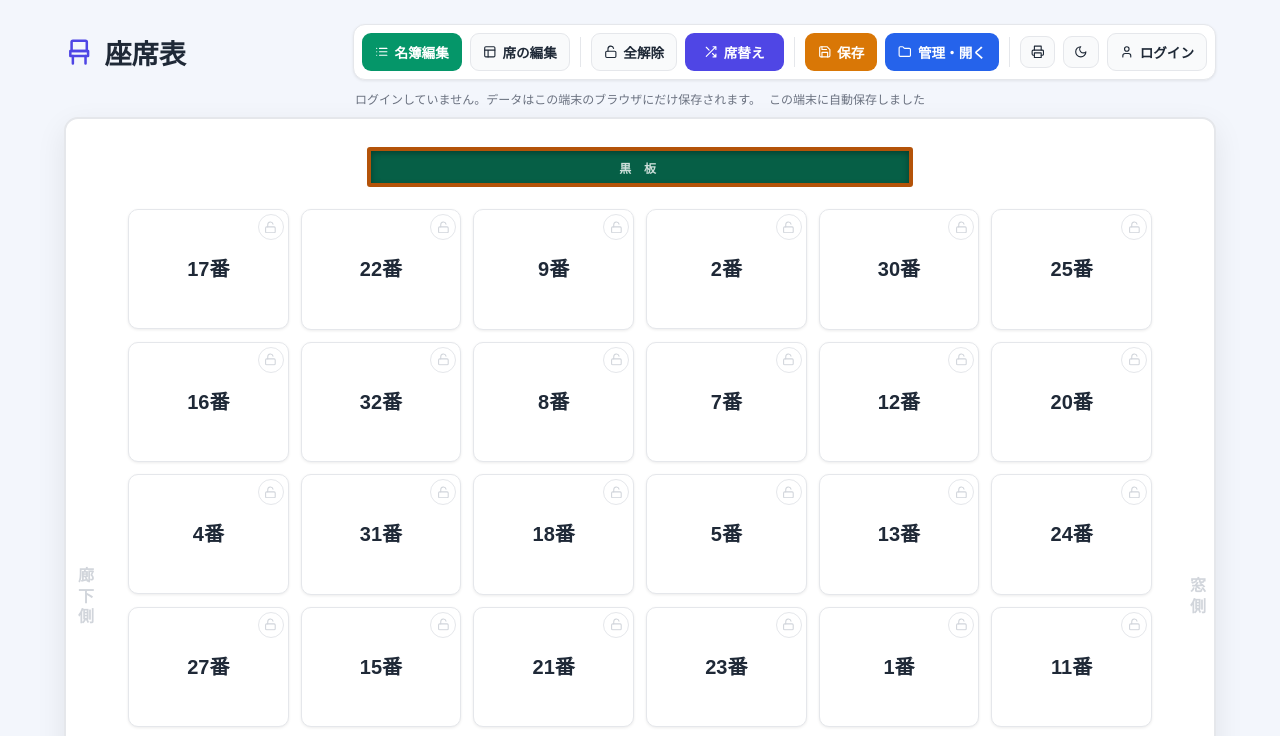
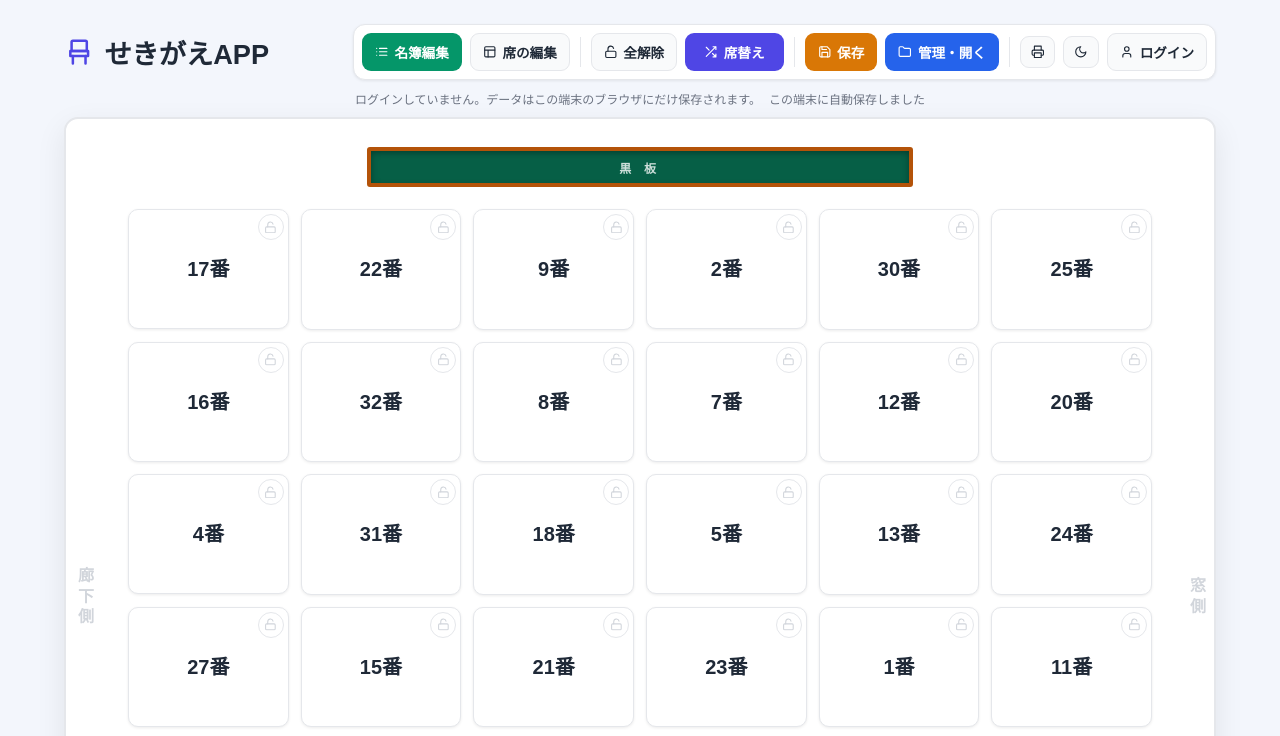
Before and after one commit to susukiling/sekigae-, a plain HTML site: page index.html in a window 1280 px wide. Shown: the top 736 px of the page. Drawn offline with Linux system fonts and the light colour scheme; a web font is replaced by a local one.

Commit message:
Change header text from '座席表' to 'せきがえAPP'

```diff
--- a/index.html
+++ b/index.html
@@ -189,7 +189,7 @@
 
 <div class="wrap">
   <div class="top no-print">
-    <h1><i data-ic="chair"></i>座席表</h1>
+    <h1><i data-ic="chair"></i>せきがえAPP</h1>
     <div class="toolbar">
       <button class="btn btn-green" onclick="openNames()"><i data-ic="list"></i>名簿編集</button>
       <button class="btn btn-ghost" id="editBtn" onclick="toggleEdit()"><i data-ic="layout"></i>席の編集</button>
```
